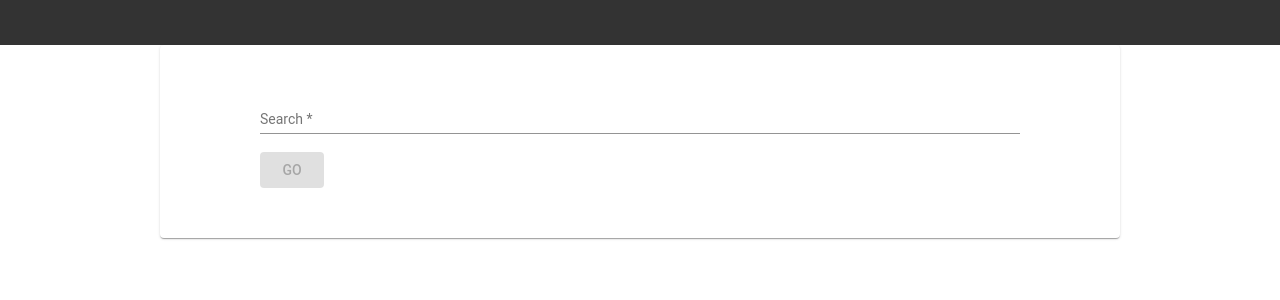
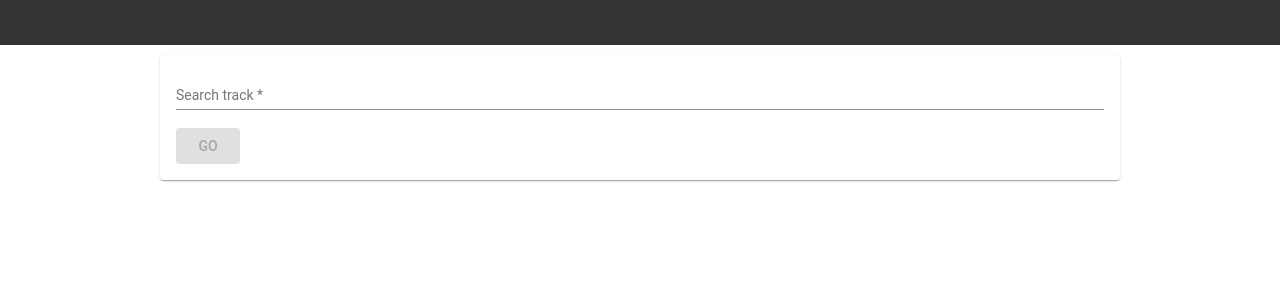
Before and after one commit to relner/soundcloud, an Angular app: page / in a window 1280 px wide. Shown: the top 300 px of the page. Built offline with nearby package versions, Linux system fonts and the light colour scheme; a web font is replaced by a local one.

Commit message:
Add colors

```diff
--- a/src/app/components/search-container/search-container.component.css
+++ b/src/app/components/search-container/search-container.component.css
@@ -1,6 +1,6 @@
-.search-card{
-    padding: 50px 100px;
-}
 .search-input-field{
     display: block;
 }
+.search-card{
+    margin-top: 10px;
+}
--- a/src/app/components/search-container/search-container.component.html
+++ b/src/app/components/search-container/search-container.component.html
@@ -2,7 +2,7 @@
   <form (submit)="onSubmit($event)" #searchForm="ngForm">
 
     <mat-form-field class="search-input-field">
-      <input matInput placeholder="Search" [(ngModel)]="searchResult" name="Search" required>
+      <input matInput placeholder="Search track" [(ngModel)]="searchResult" name="Search" required>
     </mat-form-field>
 
     <button mat-raised-button color="primary" [disabled]="!searchForm.form.valid">GO</button>
--- a/src/app/components/track/track.component.css
+++ b/src/app/components/track/track.component.css
@@ -2,5 +2,10 @@
     padding: 30px 0;
 }
 .track-description{
-    color: gray;
+    color: white;
+    background: black;
 }
+.desc-title{
+    background: yellow;
+    display: inline-block;
+}
--- a/src/app/components/track/track.component.html
+++ b/src/app/components/track/track.component.html
@@ -2,7 +2,7 @@
 <iframe width="100%" height="166" scrolling="no" frameborder="no" [src]="urlTrack | soundCloud"></iframe>
 
 <div *ngIf="myTrack.description">
-  <span>Track Description: </span>
+  <span class="desc-title">Track Description: </span>
   <span class="track-description">{{ myTrack.description }}</span>
 </div>
 </mat-card>
```
